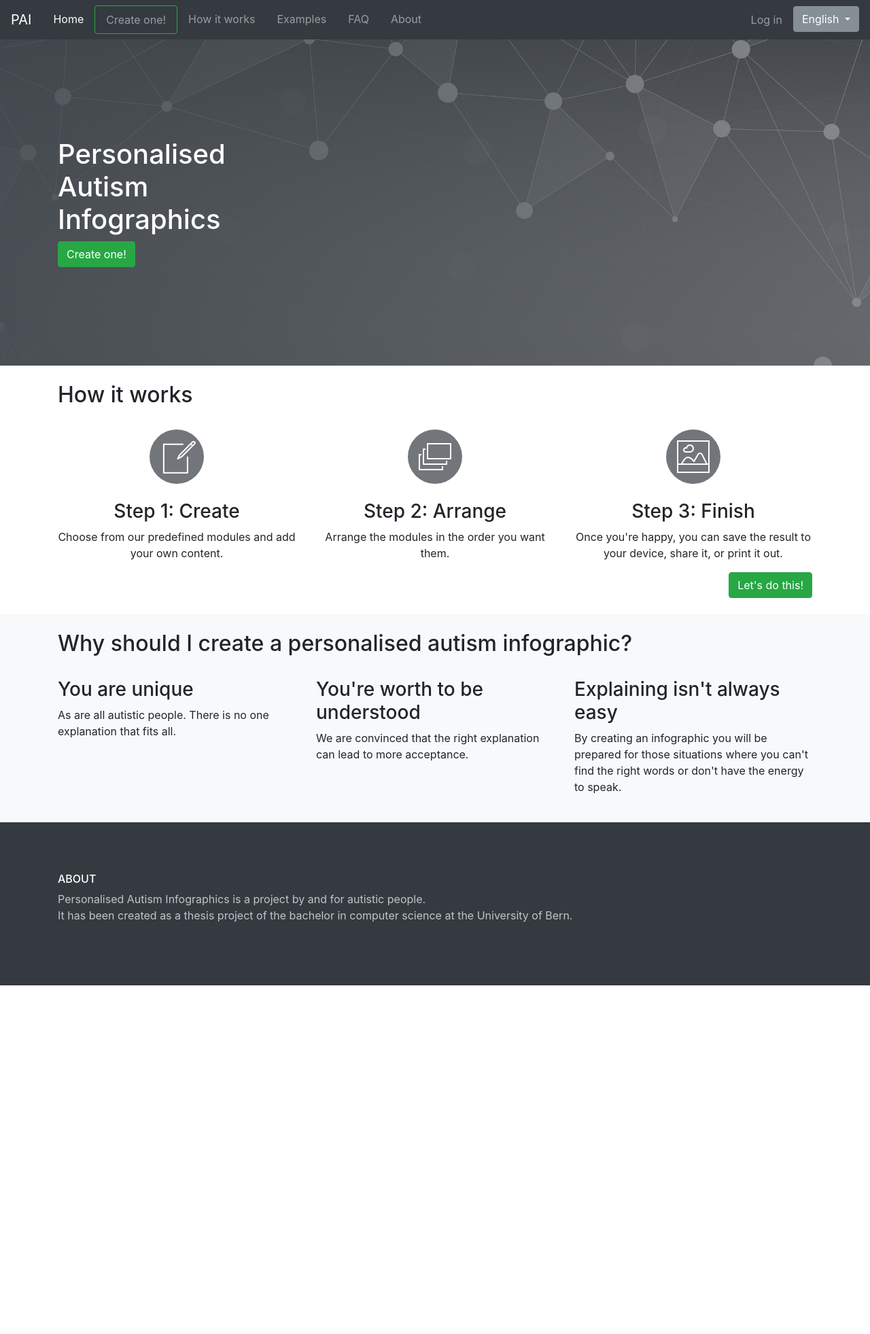
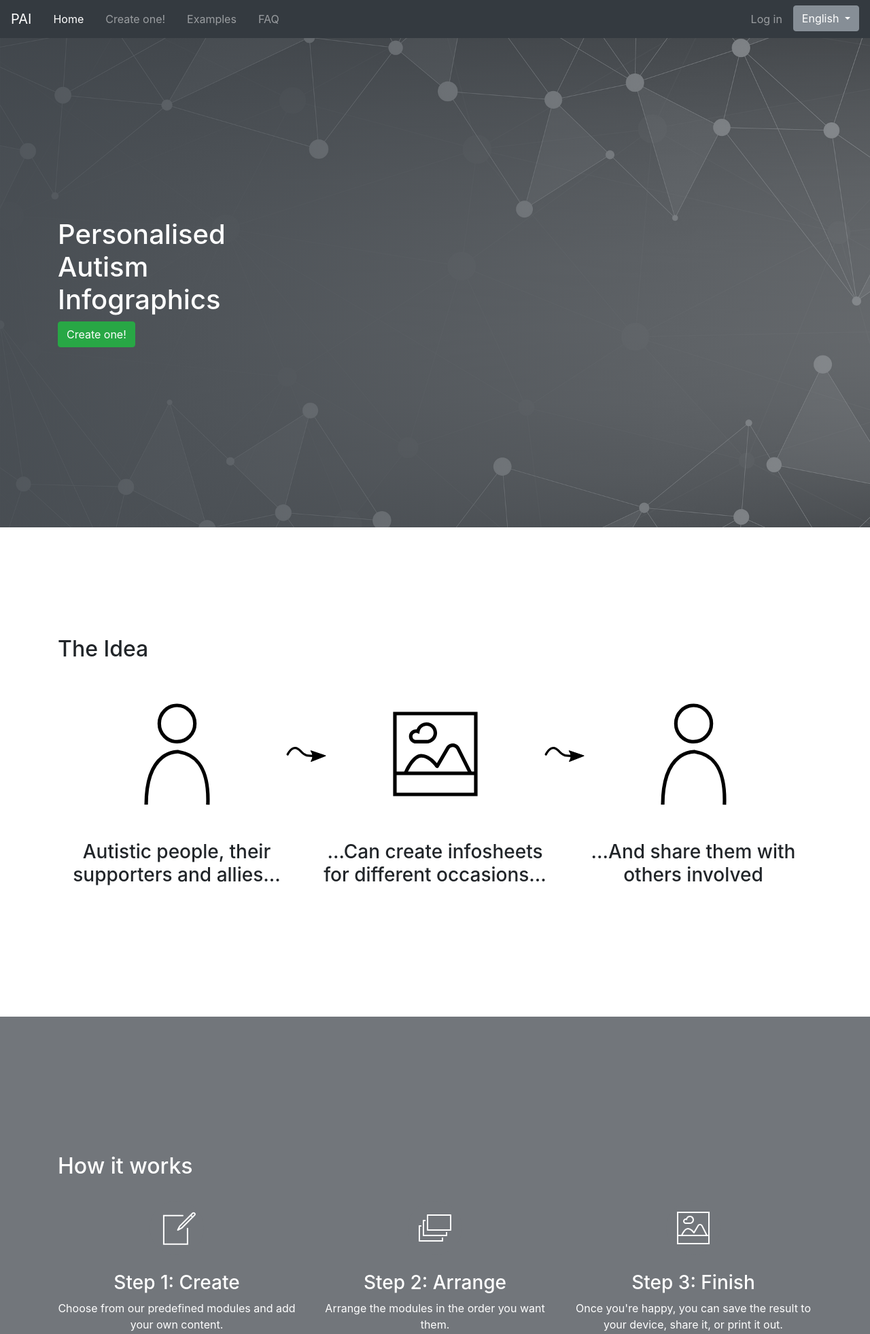
Before and after one commit to aspigirlcodes/uniqid, a Django app: page / in a window 1280 px wide. Shown: the top 1963 px of the page at 68% size. Before the commit the page ends 1450 px from the top, so only its background shows below. Run offline with Django 3.2, Linux system fonts and the light colour scheme; parts of the project's set-up code (start-up, migrations or seed data) failed here and were passed over; some libraries are stand-ins or nearby versions.

Commit message:
content changes to make goal of page more clear

```diff
--- a/home/templates/home/home.html
+++ b/home/templates/home/home.html
@@ -28,9 +28,52 @@
     </div>
   </div>
 </section>
-<section id="how">
+<section id="idea">
   <div class="container">
+    <div class="row fill-60-viewport align-items-center">
+      <div class="col">
         <div class="row mt-4">
+          <div class="col-12">
+            <h2>{% trans "The Idea" %}</h2>
+          </div>
+        </div>
+        <div class="row align-items-center justify-content-center">
+          <div class="d-none d-md-block col-md-3 text-center">
+            <img src="{% static "img/person.svg" %}" class="img-fluid p-4 "/>
+          </div>
+          <div class="d-none d-md-block col-md-1">
+            <img src="{% static "img/arrow.svg" %}" class="img-fluid"/>
+          </div>
+          <div class="d-none d-md-block col-md-3 text-center">
+            <img src="{% static "img/infosheet.svg" %}" class="img-fluid p-4"/>
+          </div>
+          <div class="d-none d-md-block col-md-1">
+            <img src="{% static "img/arrow.svg" %}" class="img-fluid"/>
+          </div>
+          <div class="d-none d-md-block col-md-3 text-center">
+            <img src="{% static "img/person.svg" %}" class="img-fluid p-4"/>
+          </div>
+        </div>
+        <div class="row mb-5">
+          <div class="col-12 col-md-4 text-center">
+            <h3>{% trans "Autistic people, their supporters and allies..." %}</h3>
+          </div>
+          <div class="col-12 col-md-4 text-center">
+            <h3>{% trans "...Can create infosheets for different occasions..." %}</h3>
+          </div>
+          <div class="col-12 col-md-4 text-center">
+            <h3>{% trans "...And share them with others involved" %}</h3>
+          </div>
+        </div>
+      </div>
+    </div>
+  </div>
+</section>
+<section id="how" class="bg-grey text-white">
+  <div class="container">
+    <div class="row fill-60-viewport align-items-center">
+      <div class="col">
+        <div class="row pt-4">
           <div class="col-12">
             <h2>{% trans "How it works" %}</h2>
           </div>
@@ -58,21 +101,25 @@
             </p>
           </div>
         </div>
-    <div class="row mb-4">
+        <div class="row pb-4">
           <div class="col-12 text-right">
             <a href="{% url "pages:createpage" %}" role="button" class="btn btn-success">{% trans "Let's do this!" context "Action button" %}</a>
           </div>
         </div>
       </div>
+    </div>
+  </div>
 </section>
-<section id="why" class="bg-light">
-  <div class="container">
-    <div class="row pt-4">
+<section id="why">
+  <div class="container ">
+    <div class="row fill-60-viewport align-items-center">
+      <div class="col">
+        <div class="row py-4">
           <div class="col-12">
             <h2>{% trans "Why should I create a personalised autism infographic?" %}</h2>
           </div>
         </div>
-    <div class="row py-4">
+        <div class="row my-4">
           <div class="col-12 col-md-4">
             <h3>{% trans "You are unique" %}</h3>
             <p>{% blocktrans trimmed %}
@@ -94,6 +141,8 @@
               where you can't find the right words or don't have the energy to speak.
               {% endblocktrans %}
             </p>
+          </div>
+        </div>
       </div>
     </div>
   </div>
--- a/home/urls.py
+++ b/home/urls.py
@@ -28,7 +28,7 @@ urlpatterns = [
         name="how"),
     url(r'^why/', TemplateView.as_view(template_name='pages/empty.html'),
         name="why"),
-    url(r'^faq/', TemplateView.as_view(template_name='pages/empty.html'),
+    url(r'^faq/', TemplateView.as_view(template_name='home/faq.html'),
         name="faq"),
     url(r'^about/', TemplateView.as_view(template_name='pages/empty.html'),
         name="about"),
--- a/pages/static/css/main.css
+++ b/pages/static/css/main.css
@@ -2,13 +2,16 @@ html, body{
   height:100% !important;
 }
 
+.bg-grey{
+  background-color: #72767B
+}
 
 #banner {
   background: linear-gradient( to right, rgba(62,68,74,0.9) , rgba(52,58,64,0.6)), url('../img/banner.jpg') 0% 0%/cover
 }
 
 .fill-60-viewport {
-  min-height: 60vh
+  min-height: 90vh
 }
 
 .fill-30-viewport
--- a/pages/templates/pages/base.html
+++ b/pages/templates/pages/base.html
@@ -29,13 +29,15 @@
                 {% if url_name == 'home' %}<span class="sr-only">(current)</span>{% endif %}</a>
             </li>
             <li class="nav-item {% if url_name == 'createpage' %}active{% endif %}">
-              <a class="nav-link px-3 btn btn-outline-success" href="{% url "pages:createpage" %}">{%trans "Create one!" context "action button" %}
+              <a class="nav-link px-3" href="{% url "pages:createpage" %}">{%trans "Create one!" context "action button" %}
               {% if url_name == 'createpage' %}<span class="sr-only">(current)</span>{% endif %}</a>
             </li>
+            {% comment %}
             <li class="nav-item {% if url_name == 'how' %}active{% endif %}">
               <a class="nav-link px-3" href="{% url "home:how" %}">{% trans "How it works" context "menu item" %}
               {% if url_name == 'how' %}<span class="sr-only">(current)</span>{% endif %}</a>
             </li>
+            {% endcomment %}
             <li class="nav-item {% if url_name == 'examples' %}active{% endif %}">
               <a class="nav-link px-3" href="{% url "home:examples" %}">{% trans "Examples" context "menu item" %}
               {% if url_name == 'examples' %}<span class="sr-only">(current)</span>{% endif %}</a>
@@ -44,10 +46,12 @@
               <a class="nav-link px-3" href="{% url "home:faq" %}">{% trans "FAQ" context "menu item" %}
               {% if url_name == 'faq' %}<span class="sr-only">(current)</span>{% endif %}</a>
             </li>
+            {% comment %}
             <li class="nav-item {% if url_name == 'about' %}active{% endif %}">
               <a class="nav-link px-3" href="{% url "home:about" %}">{% trans "About" context "menu item" %}
               {% if url_name == 'about' %}<span class="sr-only">(current)</span>{% endif %}</a>
             </li>
+            {% endcomment %}
           </ul>
           <ul class="navbar-nav ml-auto">
             {% if user.is_authenticated %}
```
Also changed, not shown: home/templates/home/faq.html (added, +50 -0 lines), pages/static/img/arrow.svg (added), pages/static/img/infosheet.svg (added), pages/static/img/person.svg (added). Lines whose indentation alone changed are shown as unchanged.
